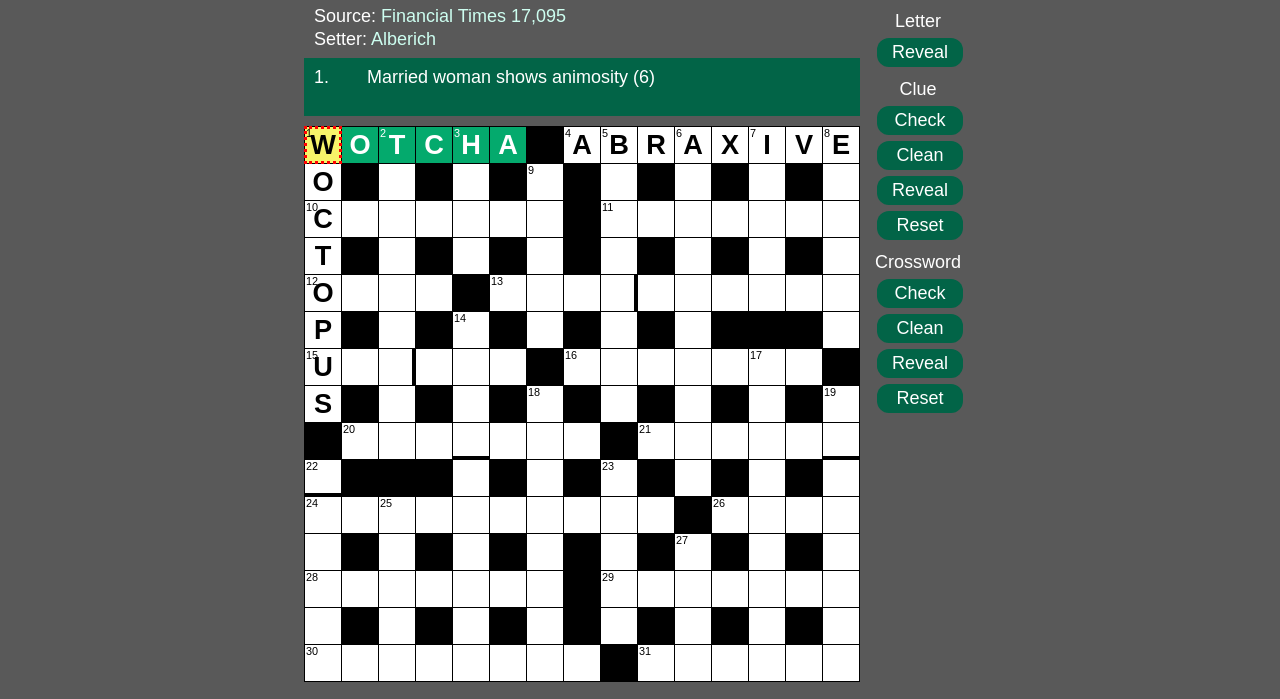
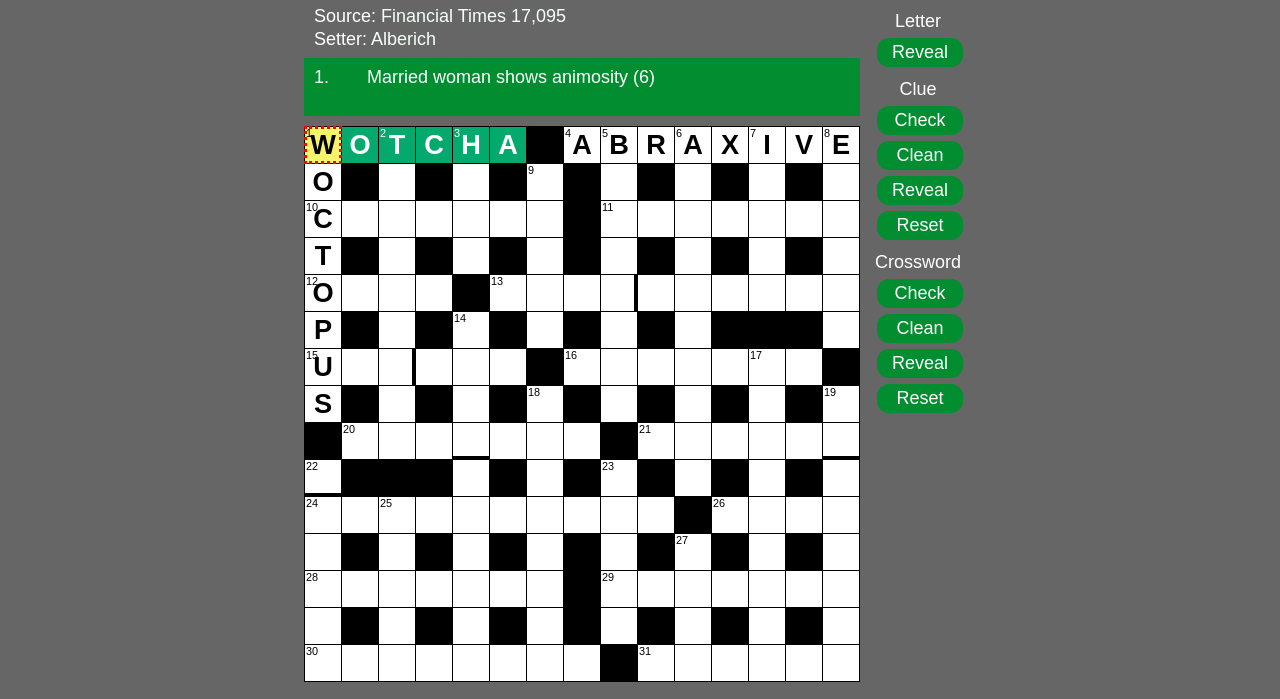
Before and after one commit to dwmkerr/crosswords-js, a website built with Vite: page dev/index.html in a window 1280 px wide. Shown: the part 140-839 px from the top of the page. Built offline with nearby package versions, Linux system fonts and the light colour scheme.

Commit message:
Add --label-weight css var Tweak demo colours

```diff
--- a/dev/index.less
+++ b/dev/index.less
@@ -4,8 +4,8 @@
 @import url('../style/crosswords.less');
 
 @text-color: white;
-@highlight-color: #026447;
-@background-color: lighten(black, 35%);
+@highlight-color: #038d31;
+@background-color: lighten(black, 40%);
 @api-block-background-color: lighten(black, 25%);
 @shadow-color: darken(@background-color, 10%);
 @highlight-text-color: @text-color;
--- a/style/crosswords.less
+++ b/style/crosswords.less
@@ -3,6 +3,7 @@
 
 .crossword-grid {
   --letter-weight: bold;
+  --label-weight: 100;
 
   display: grid;
   grid-template-rows: repeat(var(--row-count), var(--grid-cell-size));
@@ -10,7 +11,7 @@
 
   .cwclue-label {
     font-size: var(--label-size);
-    font-weight: 100;
+    font-weight: var(--label-weight);
   }
 
   .cwcell-revealed {
```
Also changed, not shown: dist/crosswords.css.
